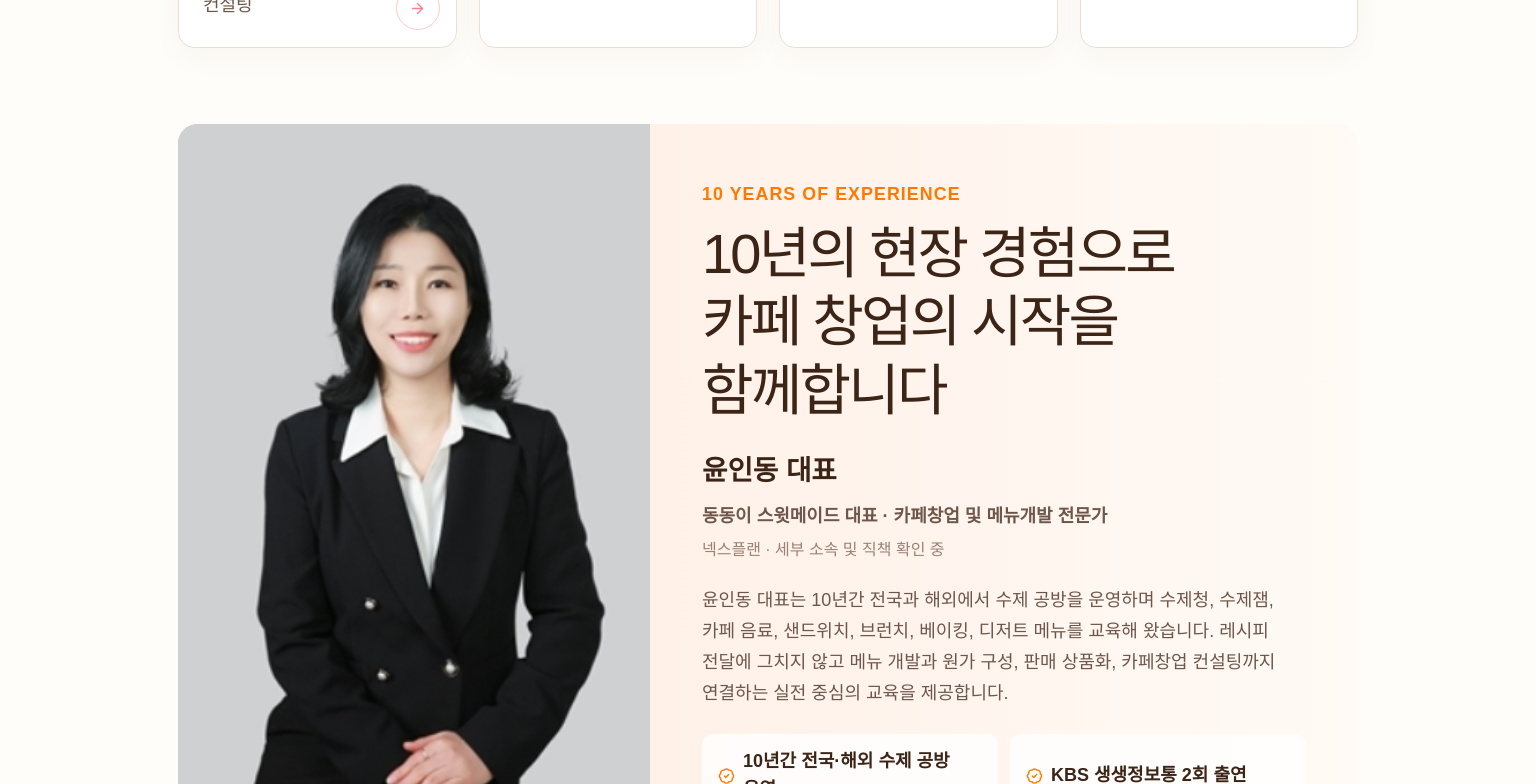
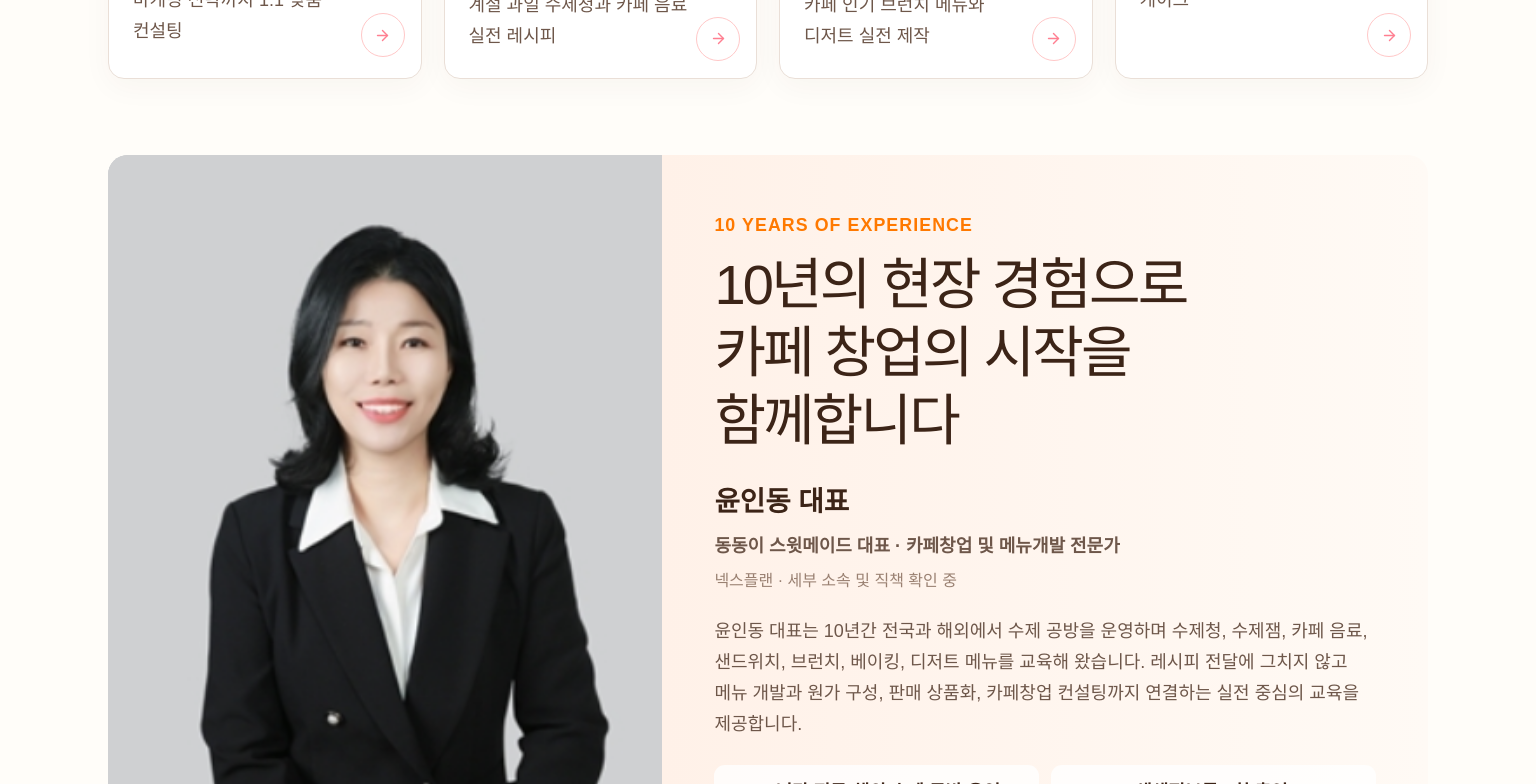
Before and after one commit to woodlaws/dongdong-sweetmade, a Next.js app: page / in a window 1536 px wide. Shown: the part 1400-2184 px from the top of the page. Built offline with nearby package versions, Linux system fonts and the light colour scheme.

Commit message:
fix: 대형 데스크톱 레이아웃 확장
1320px 이상에서 1320/1400px 폭 체계와 대표 42:58 레이아웃을 적용합니다.

```diff
--- a/app/globals.css
+++ b/app/globals.css
@@ -822,4 +822,43 @@ h1, h2, h3, blockquote { line-height: var(--line-heading); text-wrap: balance; w
   .representative-home-copy { padding: 40px 24px; }
 }
 
+@media (min-width: 1320px) {
+  :root {
+    --content-wide: 1320px;
+    --visual-wide: 1400px;
+    --desktop-gutter: 24px;
+  }
+
+  .section-shell,
+  .header-inner,
+  .home-hero,
+  .page-hero,
+  .case-band,
+  .contact-layout,
+  .cta-section {
+    width: min(var(--content-wide), calc(100% - 48px));
+  }
+
+  .home-hero,
+  .page-hero { width: min(var(--visual-wide), calc(100% - 48px)); }
+
+  .representative-home,
+  .representative-hero { grid-template-columns: minmax(0, 42fr) minmax(0, 58fr); }
+
+  .representative-hero { gap: 0; }
+  .representative-hero-copy { padding-left: clamp(48px, 5vw, 72px); }
+
+  .representative-home {
+    background: linear-gradient(90deg, #d3d4d6 0 42%, #fff1e8 42%, #fffaf5 100%);
+  }
+
+  .representative-home-photo img,
+  .representative-hero-photo img {
+    object-fit: cover;
+    object-position: center top;
+  }
+
+  .career-timeline { max-width: none; }
+}
+
 @media (prefers-reduced-motion: reduce) { *, *::before, *::after { scroll-behavior: auto !important; animation-duration: .01ms !important; animation-iteration-count: 1 !important; transition-duration: .01ms !important; } }
```
